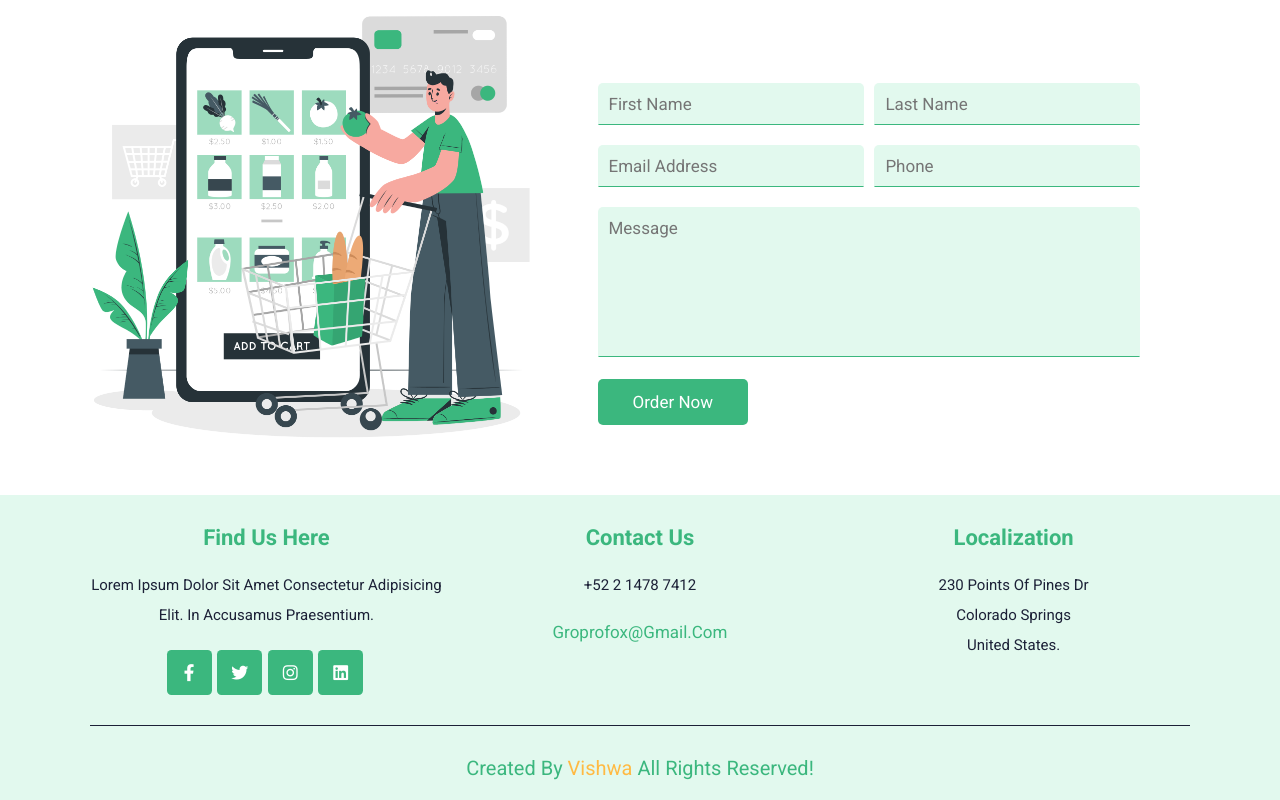
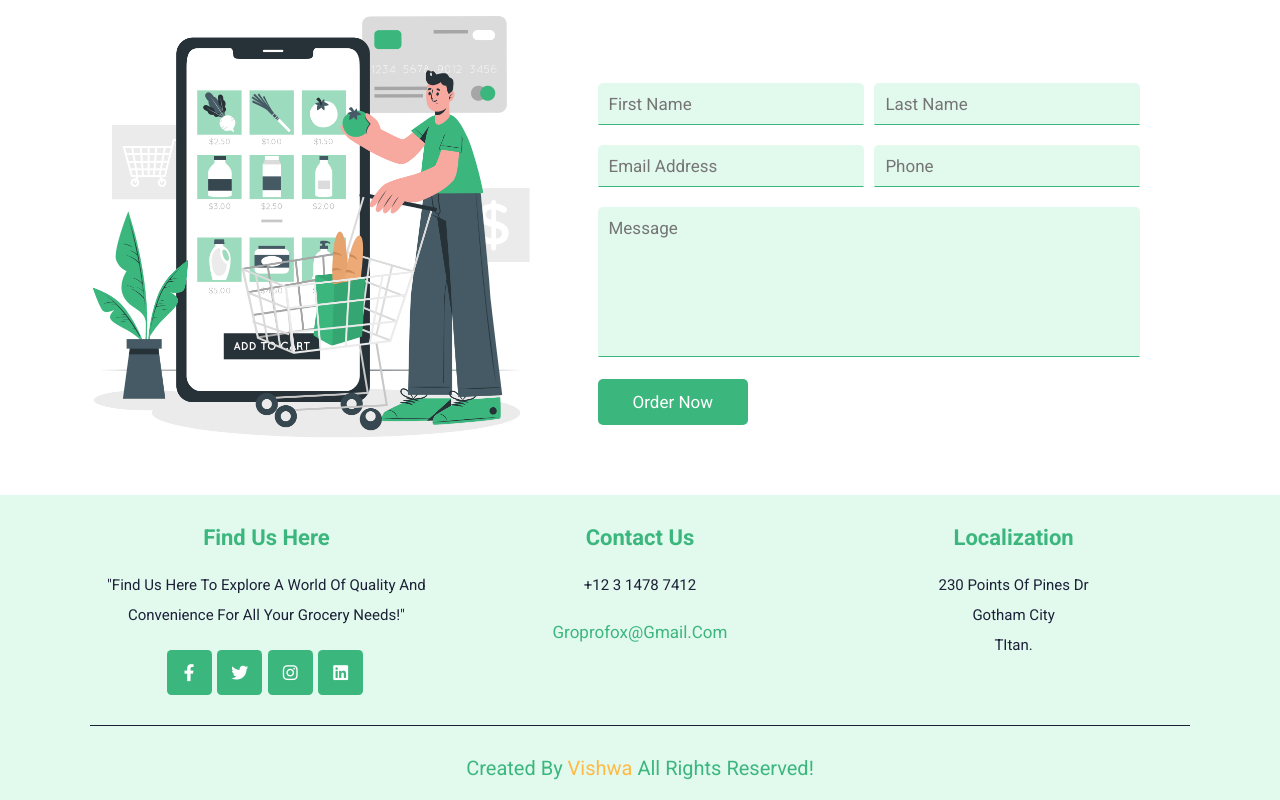
Before and after one commit to whitepanther252/Groceryweb, a plain HTML site: page index.html in a window 1280 px wide. Shown: the part 6160-6960 px from the top of the page. Drawn offline with nearby package versions, Linux system fonts and the light colour scheme.

Commit message:
corrections

```diff
--- a/index.html
+++ b/index.html
@@ -551,7 +551,7 @@
 
             <div class="box">
                 <h3>find us here</h3>
-                <p>Lorem ipsum dolor sit amet consectetur adipisicing elit. In accusamus praesentium.</p>
+                <p>"Find us here to explore a world of quality and convenience for all your grocery needs!"</p>
                 <div class="share">
                     <a href="#" class="fab fa-facebook-f"></a>
                     <a href="#" class="fab fa-twitter"></a>
@@ -562,15 +562,15 @@
 
             <div class="box">
                 <h3>contact us</h3>
-                <p>+52 2 1478 7412</p>
+                <p>+12 3 1478 7412</p>
                 <a href="#" class="link">groprofox@gmail.com</a>
             </div>
 
             <div class="box">
                 <h3>localization</h3>
                 <p>230 points of pines dr <br>
-                colorado springs <br>
-                United States.
+                Gotham City <br>
+                TItan.
                 </p>
             </div>
 
```
